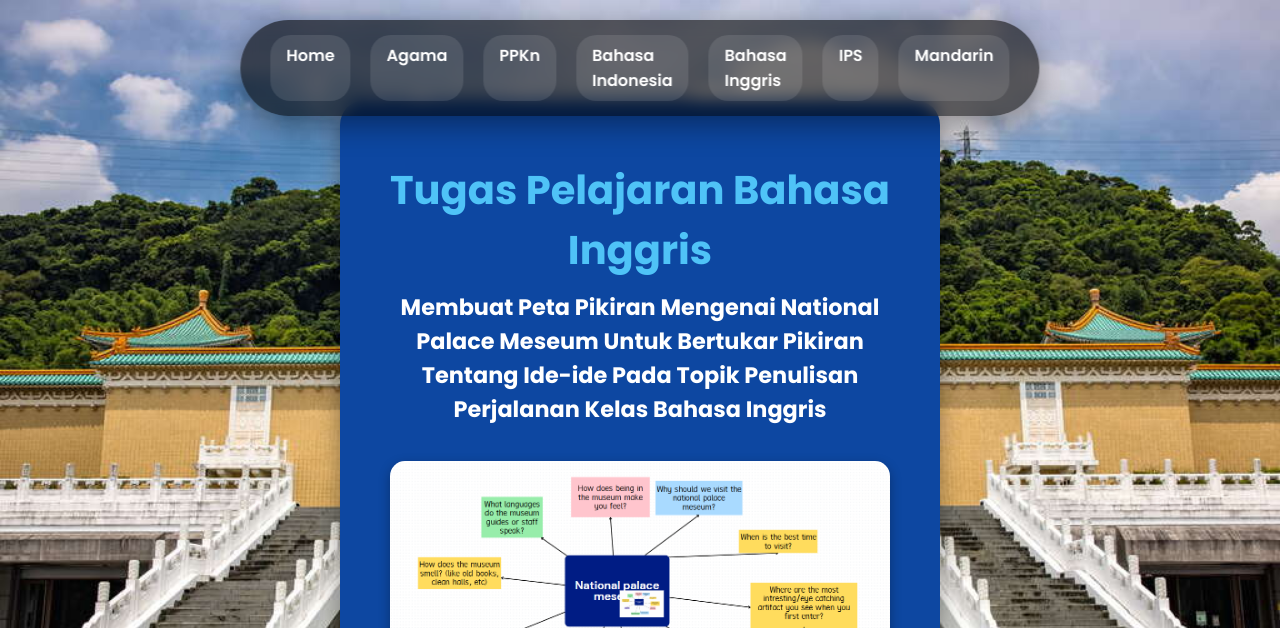
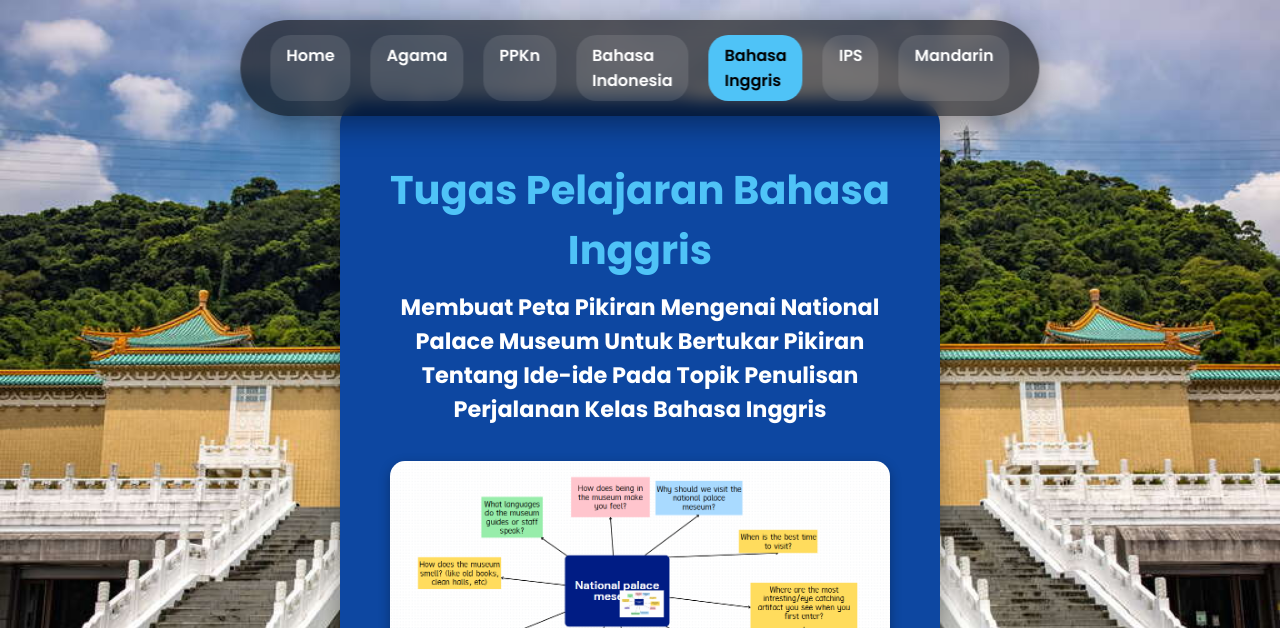
Before and after one commit to Geraldoez/edutrip-kelas8G, a plain HTML site: page bahasa inggris.html in a window 1280 px wide. Shown: the top 628 px of the page. Drawn offline with Linux system fonts and the light colour scheme.

Commit message:
Update bahasa inggris.html

```diff
--- a/bahasa inggris.html
+++ b/bahasa inggris.html
@@ -9,11 +9,11 @@
     * { margin: 0; padding: 0; box-sizing: border-box; font-family: 'Poppins', sans-serif; }
 
     body {
-  background-image: url('Castle.jpg');
-  background-size: cover;
-  background-position: center;
-  background-repeat: no-repeat;
-  background-attachment: fixed;
+      background-image: url('Castle.jpg');
+      background-size: cover;
+      background-position: center;
+      background-repeat: no-repeat;
+      background-attachment: fixed;
       min-height: 100vh;
       display: flex;
       flex-direction: column;
@@ -51,6 +51,11 @@
     }
 
     nav a:hover {
+      background-color: #4fc3f7;
+      color: #000;
+    }
+
+    nav a.active {
       background-color: #4fc3f7;
       color: #000;
     }
@@ -105,14 +110,14 @@
     <a href="agama.html">Agama</a>
     <a href="ppkn.html">PPKn</a>
     <a href="bahasa indonesia.html">Bahasa Indonesia</a>
-    <a href="bahasa inggris.html">Bahasa Inggris</a>
+    <a href="bahasa inggris.html" class="active">Bahasa Inggris</a>
     <a href="ips.html">IPS</a>
     <a href="mandarin.html">Mandarin</a>
   </nav>
 
   <div class="container">
     <h1>Tugas Pelajaran Bahasa Inggris</h1>
-    <h2>Membuat Peta Pikiran Mengenai National Palace Meseum Untuk Bertukar Pikiran Tentang Ide-ide Pada Topik Penulisan Perjalanan Kelas Bahasa Inggris</h2>
+    <h2>Membuat Peta Pikiran Mengenai National Palace Museum Untuk Bertukar Pikiran Tentang Ide-ide Pada Topik Penulisan Perjalanan Kelas Bahasa Inggris</h2>
     <p><img src="Screenshot_1.png" alt="Peta Pikiran" class="task-image"></p>
   </div>
 </body>
```
